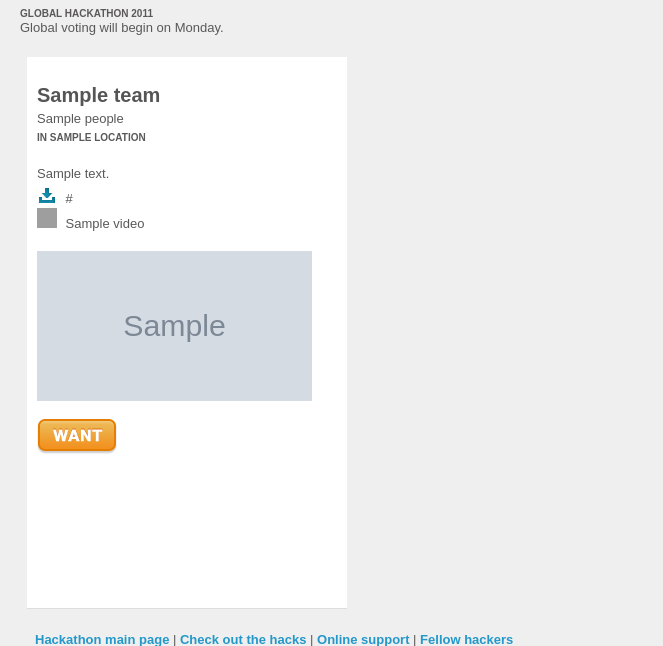
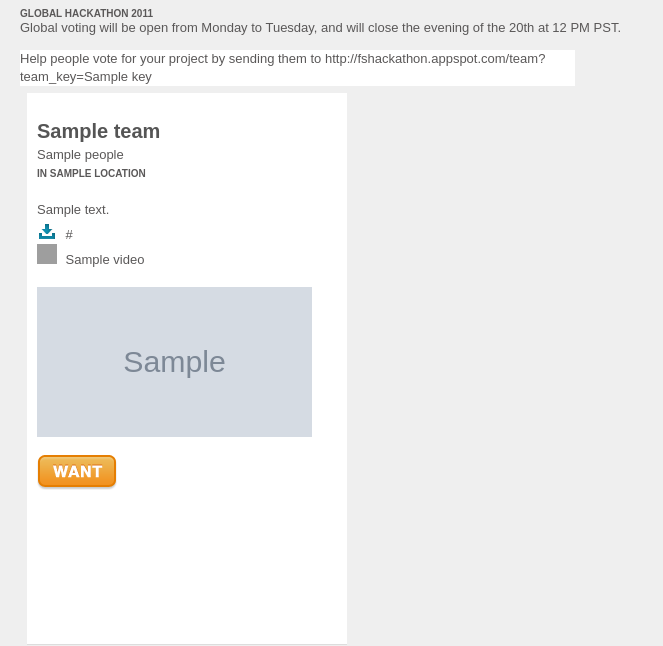
Before and after one commit to kushal/fshackathon, a Python web app: template templates/list.html in a window 1280 px wide. Shown: the part 320-966 px from the top of the page, without its empty margins (0-663 px from the left). Run offline with Jinja, Linux system fonts and the light colour scheme; the template is opened without the code that fills it: most values are stand-ins (such as "Sample title", 1, 10 or a date in 2020); grey boxes marked "Sample" are stand-in pictures; grey boxes are pictures that could not be loaded.

Commit message:
Updated welcome message

```diff
--- a/templates/list.html
+++ b/templates/list.html
@@ -2,11 +2,14 @@
 
 {% block body %}
 <div style="clear:both;">
- <!--h1 style="margin:0px;padding:0px;">Teams</h1> <a href="add">Add/edit team</a> | <a href="listlocal">Participate in local voting</a>-->Global voting will begin on Monday.<br/><br/>
+ <!--h1 style="margin:0px;padding:0px;">Teams</h1> <a href="add">Add/edit team</a> | <a href="listlocal">Participate in local voting</a>-->Global voting will be open from Monday to Tuesday, and will close the evening of the 20th at 12 PM PST.<br/><br/>
 </div>
 
 <div class="content">
-
+  {% if existing %}
+    Help people vote for your project by sending them to http://fshackathon.appspot.com/team?team_key={{ existing.key }}
+    <br/>
+  {% endif %}
 
   {% for team in teams %}
     <div class="entryDetail" style="height:530px;width: 300px;">
```
